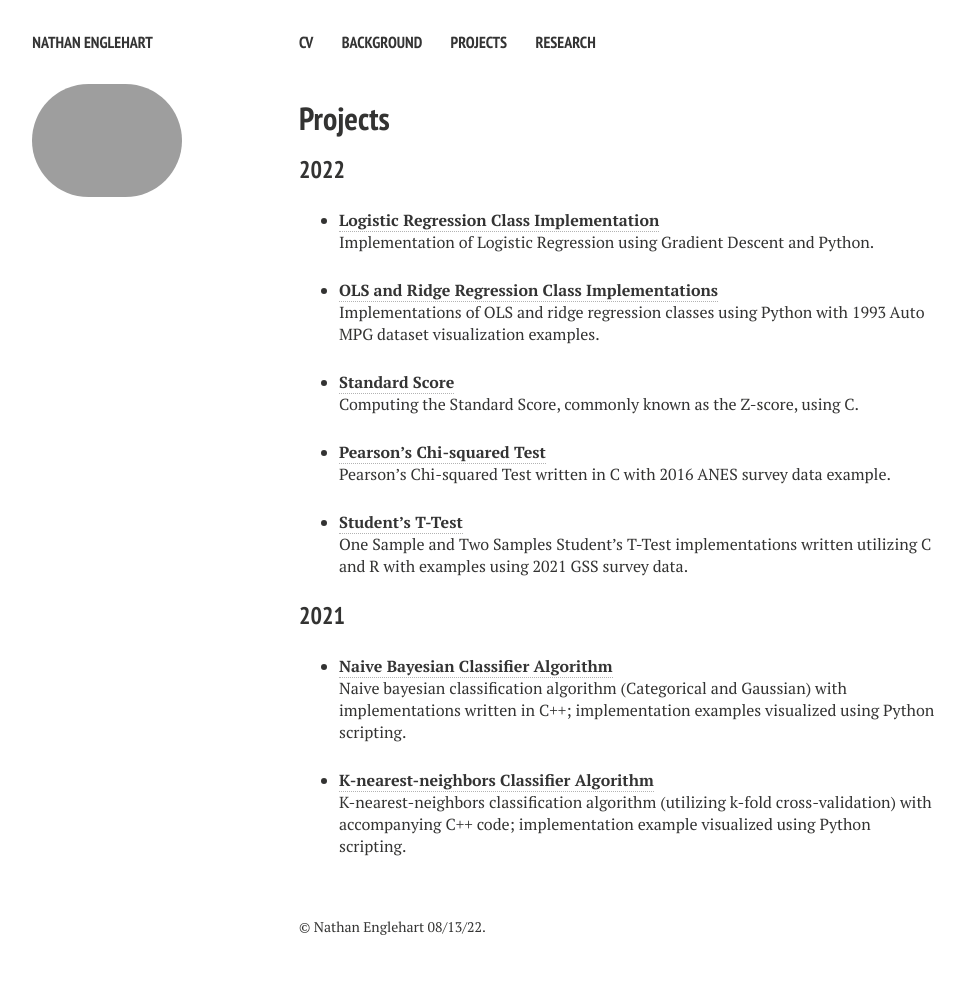
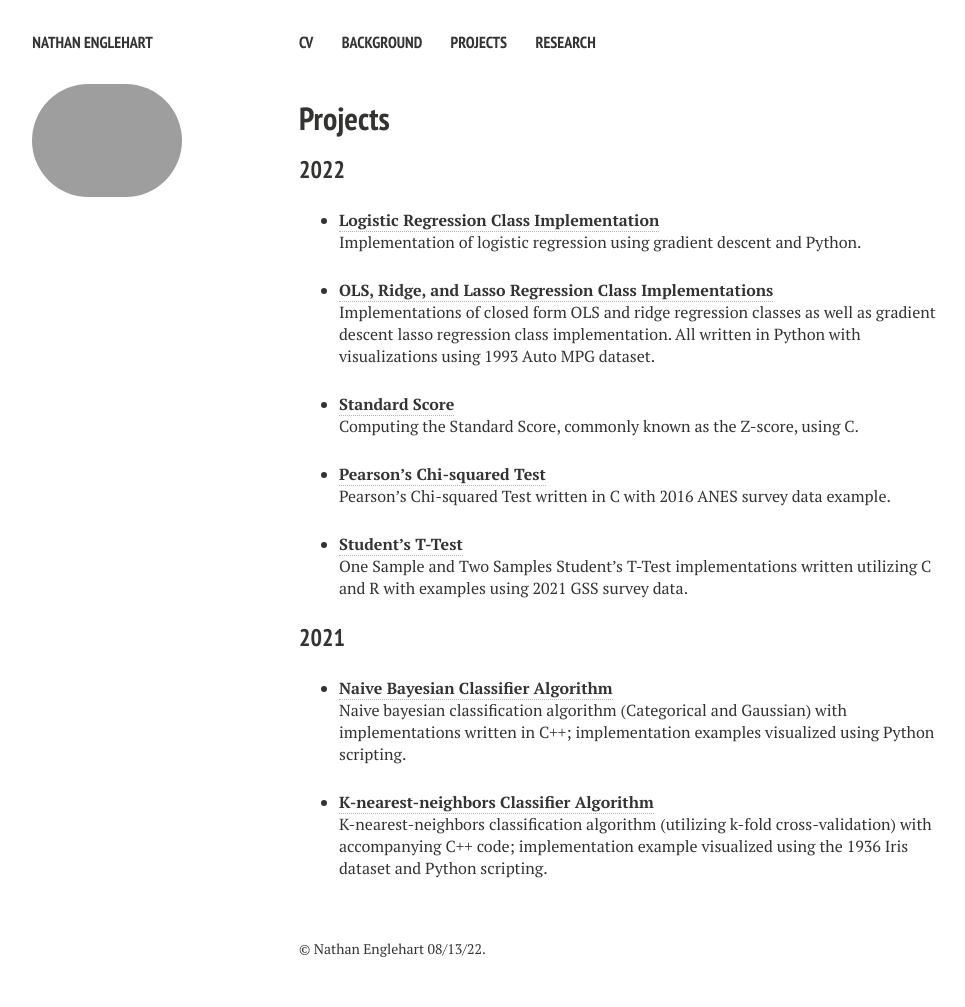
Before and after one commit to nathanenglehart/nathanenglehart.github.io, a Jekyll site: the page built from projects.md, in a window 1280 px wide. Shown: the whole page, without its empty margins (21-986 px from the left). Built offline with Jekyll 4.4.1, drawn with Linux system fonts in a browser that asks for light colours; nearby versions of some CDN libraries; before the commit the page ends 985 px from its top, so only the background shows below that.

Commit message:
wording fixes

```diff
--- a/projects.md
+++ b/projects.md
@@ -10,10 +10,10 @@ comments: false
 ### 2022
 
 * [**Logistic Regression Class Implementation**](/projects/logit)<br>
-  Implementation of Logistic Regression using Gradient Descent and Python. <br>
+  Implementation of logistic regression using gradient descent and Python. <br>
 
-* [**OLS and Ridge Regression Class Implementations**](/projects/regression)<br>
-  Implementations of OLS and ridge regression classes using Python with 1993 Auto MPG dataset visualization examples. <br>
+* [**OLS, Ridge, and Lasso Regression Class Implementations**](/projects/regression)<br>
+  Implementations of closed form OLS and ridge regression classes as well as gradient descent lasso regression class implementation. All written in Python with visualizations using 1993 Auto MPG dataset. <br>
 
 * [**Standard Score**](/projects/z-score)<br>
   Computing the Standard Score, commonly known as the Z-score, using C.<br>
@@ -30,4 +30,4 @@ comments: false
   Naive bayesian classification algorithm (Categorical and Gaussian) with implementations written in C++; implementation examples visualized using Python scripting. <br>
 
 * [**K-nearest-neighbors Classifier Algorithm**](/projects/knn)<br>
-  K-nearest-neighbors classification algorithm (utilizing k-fold cross-validation) with accompanying C++ code; implementation example visualized using Python scripting.
+  K-nearest-neighbors classification algorithm (utilizing k-fold cross-validation) with accompanying C++ code; implementation example visualized using the 1936 Iris dataset and Python scripting.
```
Also changed, not shown: projects/naive-bayes.md (+1 -1 lines).
